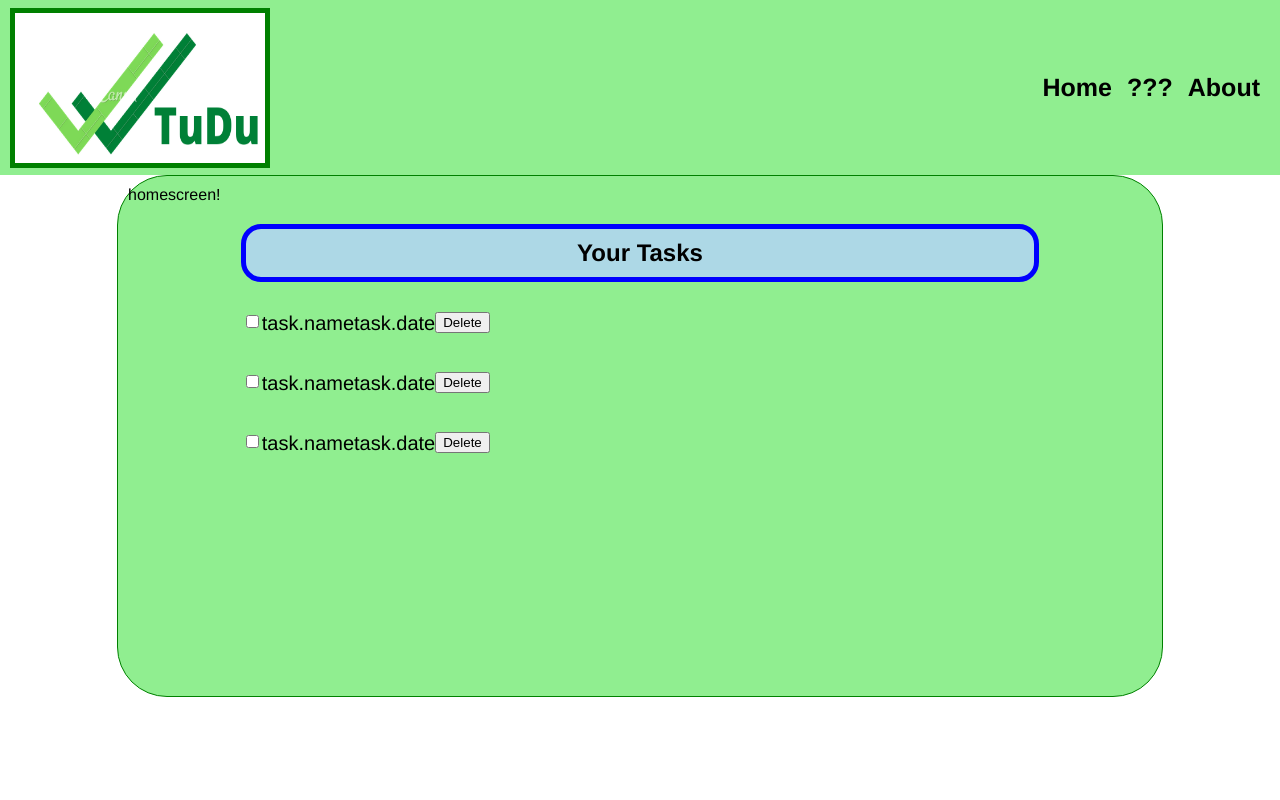
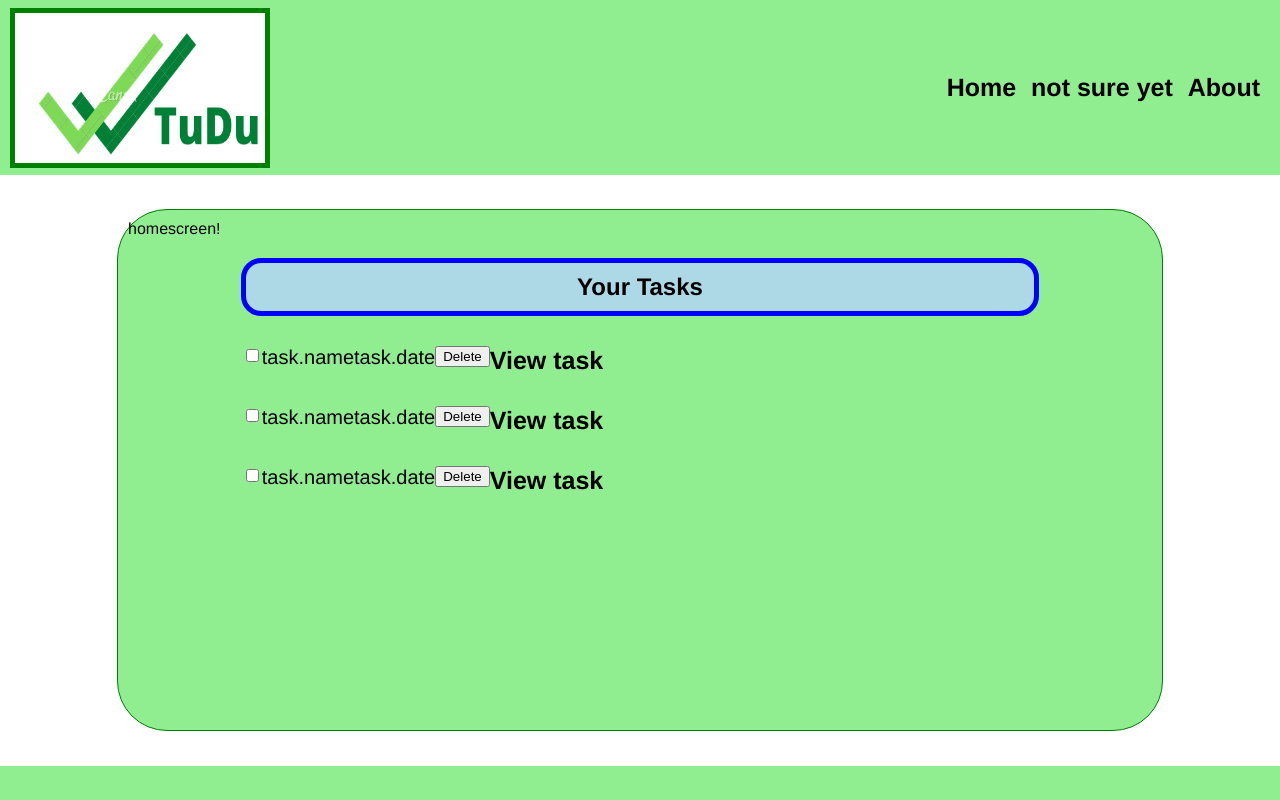
Before and after one commit to lhoogenraad/tudu-application, a React (Create React App) app in the folder frontend/: page / in a window 1280 px wide. Built offline with nearby package versions, Linux system fonts and the light colour scheme.

Commit message:
Changed anchor tags (<a>) to Links

```diff
--- a/frontend/src/App.js
+++ b/frontend/src/App.js
@@ -2,7 +2,7 @@ import data from './data';
 import './App.css';
 import homescreen from './screens/homescreen';
 import taskscreen from './screens/taskscreen';
-import {BrowserRouter, Route} from 'react-router-dom';
+import {BrowserRouter, Route, Link} from 'react-router-dom';
 
 function App() {
   return (
@@ -11,15 +11,15 @@ function App() {
       <header className="header">
         <img className="logo" src="logo.png" height="150" width="250"></img>
         <ul id="navul">
-          <li className="navli"><a href="index.html">Home</a></li>
-          <li className="navli"><a href="uhh.html">???</a></li>
-          <li className="navli"><a href="about.html">About</a></li>
+          <Link to="/">Home</Link>
+          <Link to="/">not sure yet</Link>
+          <Link to="/about.js">About</Link>
         </ul>
       </header>
       <main className="main">
         <div className="tasklist">
-          <Route path="/" exact={true} component={homescreen}></Route>
-          <Route path="/tasks/:id" component={taskscreen}></Route>
+          <Route className="route" path="/" exact={true} component={homescreen}></Route>
+          <Route className="route" path="/tasks/:id" component={taskscreen}></Route>
           <h2>Your Tasks</h2>
           <ul className="tasksul">
             {
@@ -30,6 +30,7 @@ function App() {
                     <div className="tasklistname">task.name</div>
                     <div className="tasklistdate">task.date</div>
                     <button className="deletebutton">Delete</button>
+                    <Link to={'/tasks/' + task.id}>View task</Link>
                   </div>
                 </li>
                 )
--- a/frontend/src/index.css
+++ b/frontend/src/index.css
@@ -8,7 +8,9 @@ body{
   height: 100vh;
   margin: 0;
 }
-
+#root{
+  height: 100%;
+}
 img{
   float: left;
   margin-right: 25px;
@@ -77,12 +79,6 @@ h2{
   background-color: lightgreen;
 }
 
-
-.navli{
-  float: left;
-  color: black;
-}
-
 .tasklist{
   clear: both;
   width: 80%;
```
